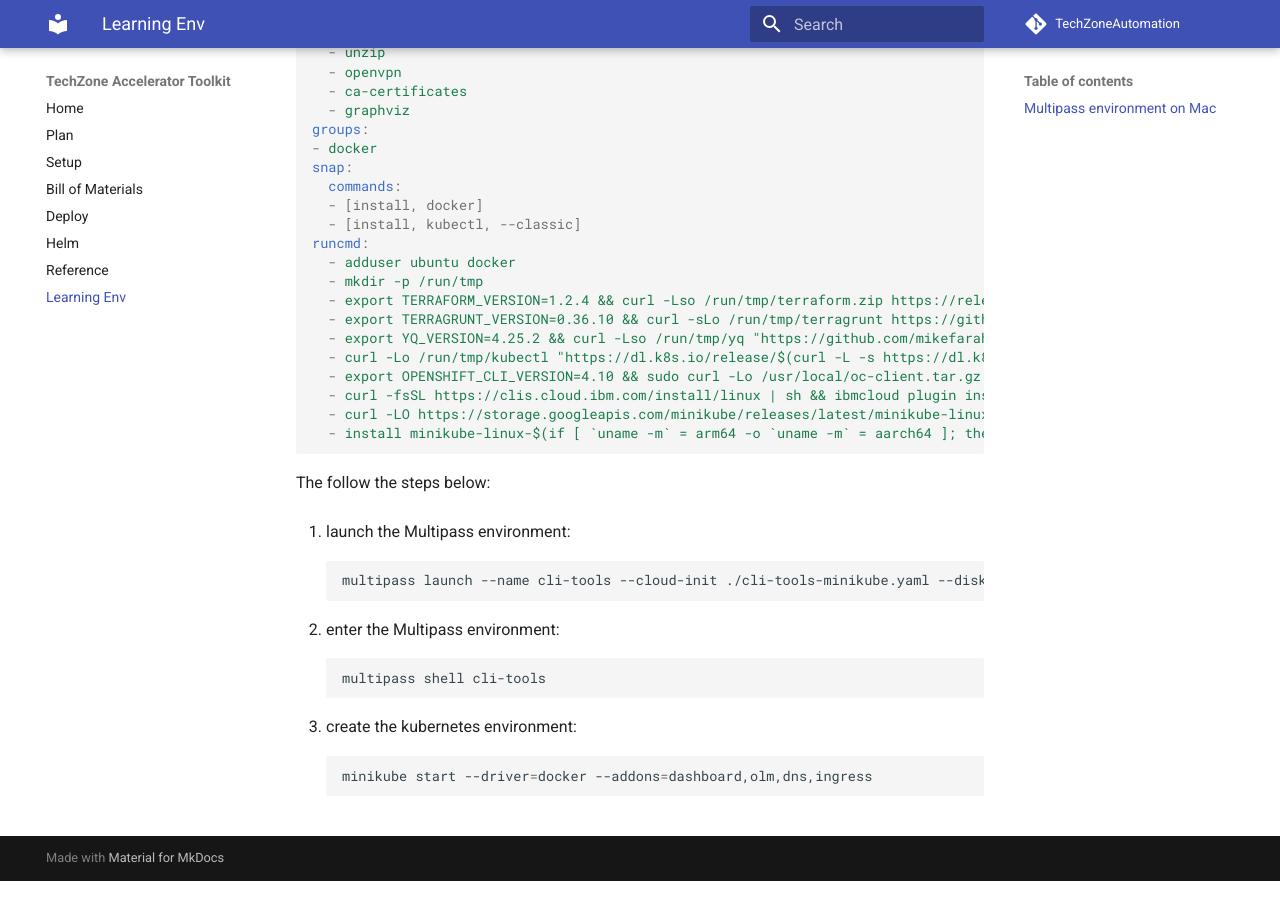
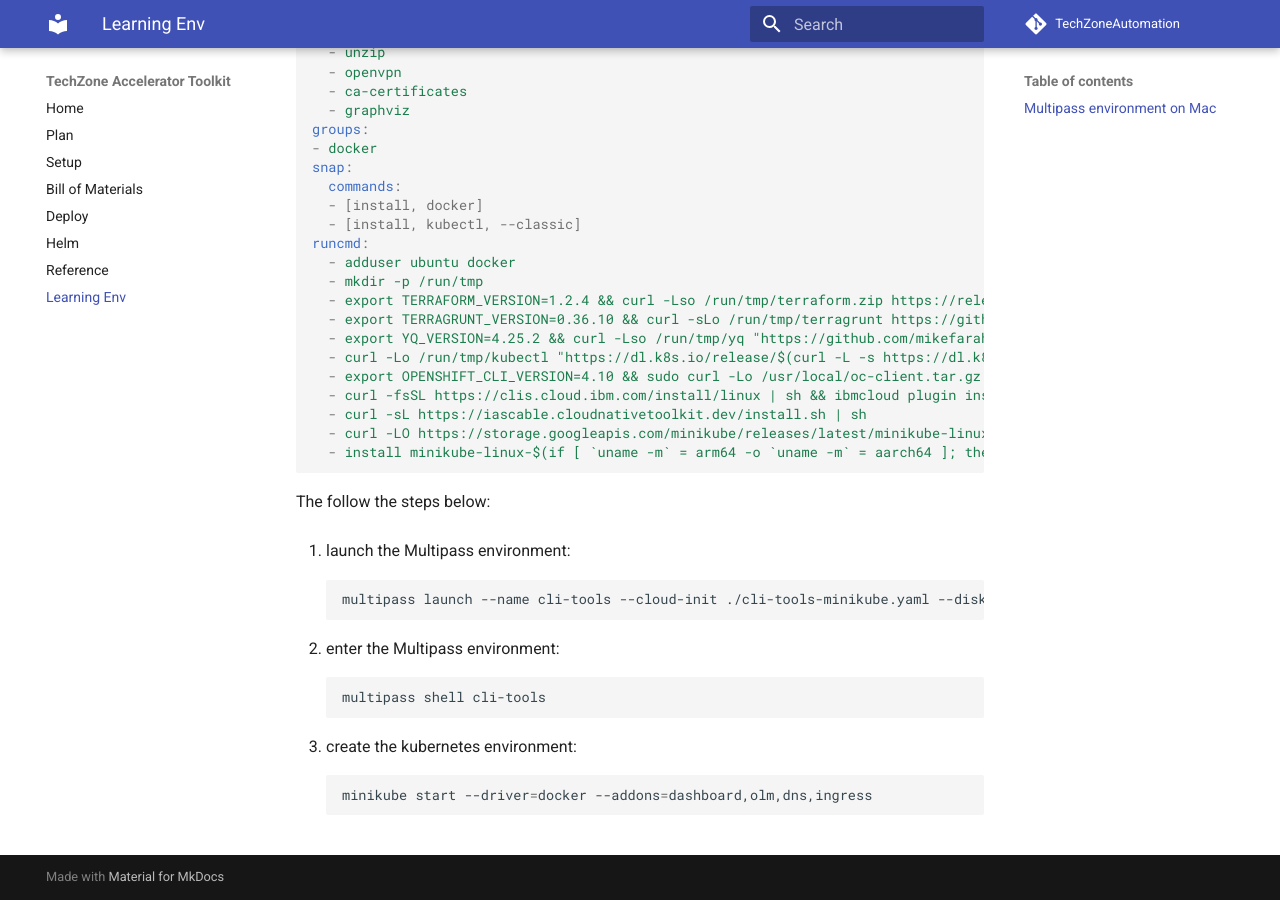
Before and after one commit to binnes/TechZoneAutomation, an MkDocs documentation site: the page built from docs/learningEnvironment.md, in a window 1280 px wide and 900 px high, scrolled down 1301 px. Built offline with MkDocs 1.6.1 and Material for MkDocs 9.7.7, drawn with Linux system fonts in a browser that asks for light colours; comment, search, counter and statistics services are not loaded.

Commit message:
add iascable binary

````diff
--- a/docs/learningEnvironment.md
+++ b/docs/learningEnvironment.md
@@ -77,6 +77,7 @@ runcmd:
   - curl -Lo /run/tmp/kubectl "https://dl.k8s.io/release/$(curl -L -s https://dl.k8s.io/release/stable.txt)/bin/linux/$(if [ `uname -m` = arm64 -o `uname -m` = aarch64 ]; then echo "arm64"; else echo "amd64"; fi)/kubectl" && chmod +x /run/tmp/kubectl && sudo mv /run/tmp/kubectl /usr/local/bin
   - export OPENSHIFT_CLI_VERSION=4.10 && sudo curl -Lo /usr/local/oc-client.tar.gz https://mirror.openshift.com/pub/openshift-v4/$(if [ `uname -m` = arm64 -o `uname -m` = aarch64 ]; then echo "arm64"; else echo "amd64"; fi)/clients/ocp/stable-${OPENSHIFT_CLI_VERSION}/openshift-client-linux.tar.gz && sudo mkdir /usr/local/oc-client && cd /usr/local/oc-client && tar xzf /usr/local/oc-client.tar.gz && sudo mv ./oc /usr/local/bin && cd - && sudo rm -rf /usr/local/oc-client && sudo rm /usr/local/oc-client.tar.gz
   - curl -fsSL https://clis.cloud.ibm.com/install/linux | sh && ibmcloud plugin install container-service -f && ibmcloud plugin install container-registry -f && ibmcloud plugin install observe-service -f && ibmcloud plugin install vpc-infrastructure -f && ibmcloud config --check-version=false
+  - curl -sL https://iascable.cloudnativetoolkit.dev/install.sh | sh
   - curl -LO https://storage.googleapis.com/minikube/releases/latest/minikube-linux-$(if [ `uname -m` = arm64 -o `uname -m` = aarch64 ]; then echo "arm64"; else echo "amd64"; fi)
   - install minikube-linux-$(if [ `uname -m` = arm64 -o `uname -m` = aarch64 ]; then echo "arm64"; else echo "amd64"; fi) /usr/local/bin/minikube
 ```
````
